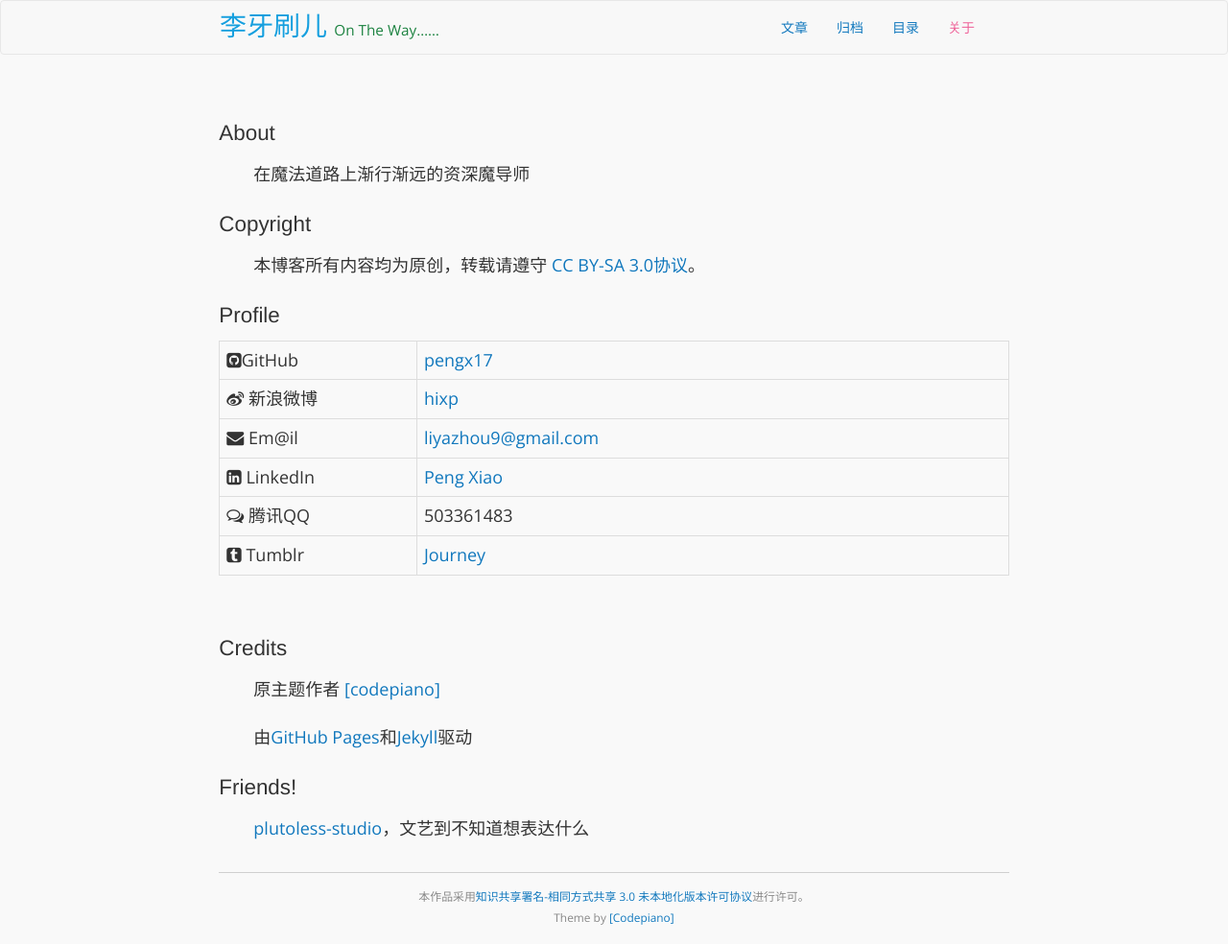
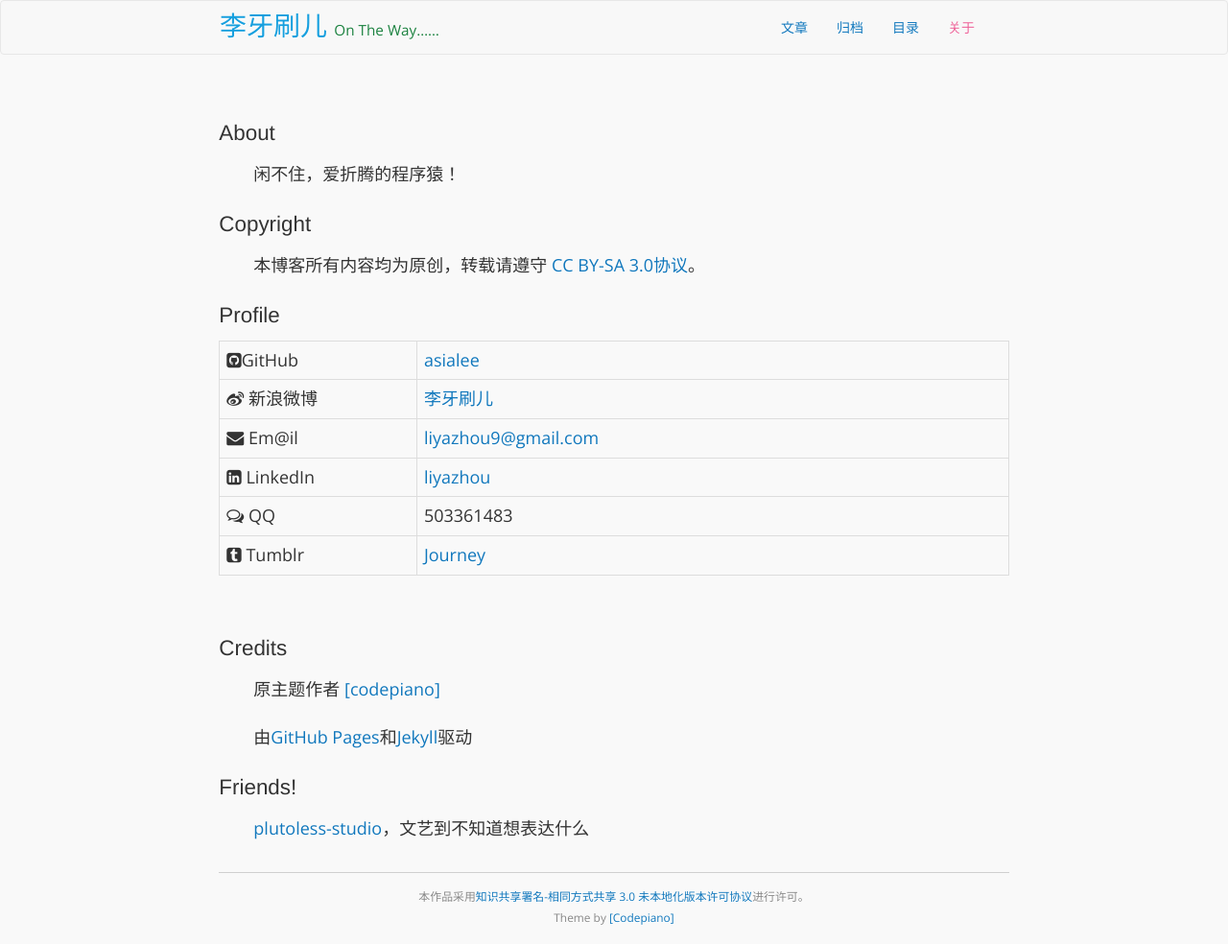
Before and after one commit to asialee/asialee.github.com, a Jekyll site: the page built from about.html, in a window 1280 px wide. Shown: the whole page at 96% size. Built offline with Jekyll 4.4.1, drawn with Linux system fonts in a browser that asks for light colours; nearby versions of some CDN libraries; Markdown is read by kramdown in place of the engine named in the settings; comment, search, counter and statistics services are not loaded.

```diff
--- a/_config.yml
+++ b/_config.yml
@@ -15,7 +15,7 @@ author :
   name : 李牙刷儿
   email : liyazhou9@gmail.com
   github : https://github.com/asialee
-  weibo : http://www.weibo.com/1773498301/profile
+  weibo : http://weibo.com/u/1632579524
   linkedin : http://cn.linkedin.com/pub/peng-xiao/40/92a/636
   qq : 503361483
 # The production_url is only used when full-domain names are needed
--- a/about.html
+++ b/about.html
@@ -11,7 +11,7 @@ index: 4
     About
   </h2>
   <p class="about">
-    在魔法道路上渐行渐远的资深魔导师
+	闲不住，爱折腾的程序猿！
   </p>
   <h2>
     Copyright
@@ -27,11 +27,11 @@ index: 4
     <tbody>
       <tr>
         <td class="col-md-3"><i class="fa fa-github-square"> </i><span>GitHub</span></td>
-        <td><a href="{{ site.author.github }}">pengx17</a></td>
+        <td><a href="{{ site.author.github }}">asialee</a></td>
       </tr>
       <tr>
         <td class="col-md-3"><i class="fa fa-weibo"></i> <span>新浪微博</span></td>
-        <td><a href="{{ site.author.weibo }}">hixp</a> </td>
+        <td><a href="{{ site.author.weibo }}">李牙刷儿</a> </td>
       </tr>
       <tr>
         <td class="col-md-3"><i class="fa fa-envelope"></i> <span>Em@il</span></td>
@@ -39,15 +39,15 @@ index: 4
       </tr>
       <tr>
         <td class="col-md-3"><i class="fa fa-linkedin-square"></i> <span>LinkedIn</span></td>
-        <td><a href="{{ site.author.linkedin }}">Peng Xiao</a> </td>
+        <td><a href="{{ site.author.linkedin }}">liyazhou</a> </td>
       </tr>
       <tr>
-        <td class="col-md-3"><i class="fa fa-comments-o"></i> <span>腾讯QQ</span></td>
+        <td class="col-md-3"><i class="fa fa-comments-o"></i> <span>QQ</span></td>
         <td> {{ site.author.qq }} </td>
       </tr>
       <tr>
         <td class="col-md-3"><i class="fa fa-tumblr-square"></i> <span>Tumblr</span></td>
-        <td> <a href="http://pengx17.tumblr.com/">Journey</a> </td>
+        <td> <a href="http://asialee9.tumblr.com">Journey</a> </td>
       </tr>
     </tbody>
   </table>
```
Also changed, not shown: _posts/2014-10-25-hello-world.md (+11 -0 lines).
